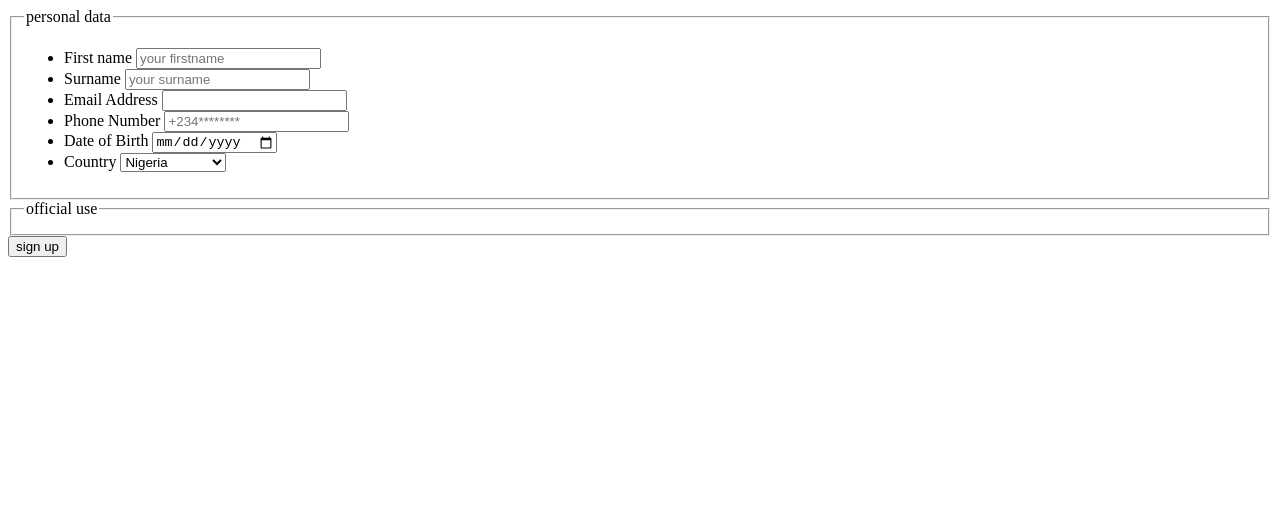
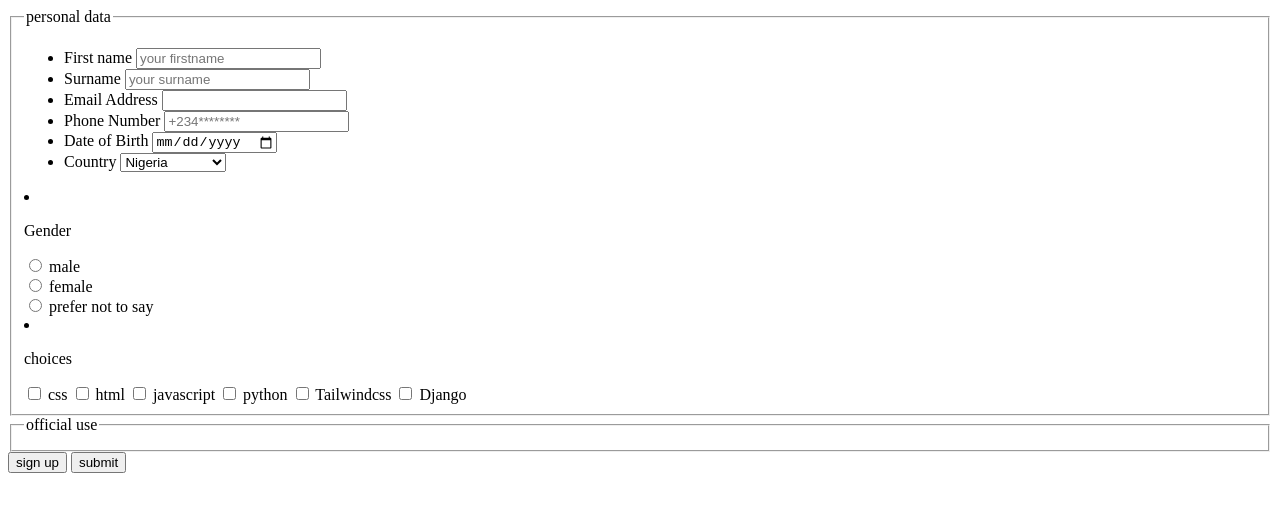
Before and after one commit to Aramide12/week2, a plain HTML site: page signup.html in a window 1280 px wide. Drawn offline with Linux system fonts and the light colour scheme.

```diff
--- a/signup.html
+++ b/signup.html
@@ -55,11 +55,48 @@
                 </select>
             </li>
         </ul>
+        <li>
+        <p>Gender</p>
+        <Input type="radio" name="Gender" id="male">
+        <label for="male">male</label> <br>
+
+        <input type="radio" name="Gender" id="male">
+        <label for="female">female</label> <br>
+
+        <input type="radio" name="Gender" id="male">
+        <label for="prefer">prefer not to say</label>
+    </li>
+    <li>
+        <p>choices</p>
+        <input type="checkbox" name="courses" id="css">
+        <label for="css">css</label>
+
+        <input type="checkbox" name="courses" id="html">
+        <label for="html">html</label>
+
+        <input type="checkbox" name="courses" id="js">
+        <label for="js">javascript</label>
+
+        <input type="checkbox" name="courses" id="py">
+        <label for="py">python</label>
+
+        <input type="checkbox" name="courses" id="tw">
+        <label for="tw">Tailwindcss</label>
+
+        <input type="checkbox" name="courses" id="Django">
+        <label for="Django">Django</label>
+
+
+    </li>
+
+
         </fieldset>
         <fieldset>
             <legend>official use</legend>
         </fieldset>
         <input type="submit" value="sign up">
+
+        <input type="submit" value="submit">
     </form>
 </body>
 </html>
```
Also changed, not shown: assignment.html (+12 -20 lines), favicon_io/about.txt (added), favicon_io/android-chrome-192x192.png (added), favicon_io/android-chrome-512x512.png (added), favicon_io/apple-touch-icon.png (added), favicon_io/favicon-16x16.png (added), favicon_io/favicon-32x32.png (added), favicon_io/favicon.ico (added), favicon_io/site.webmanifest (added).
